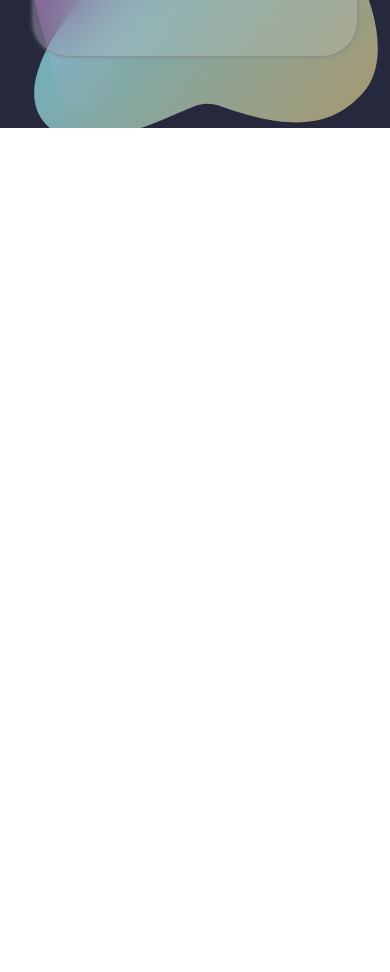
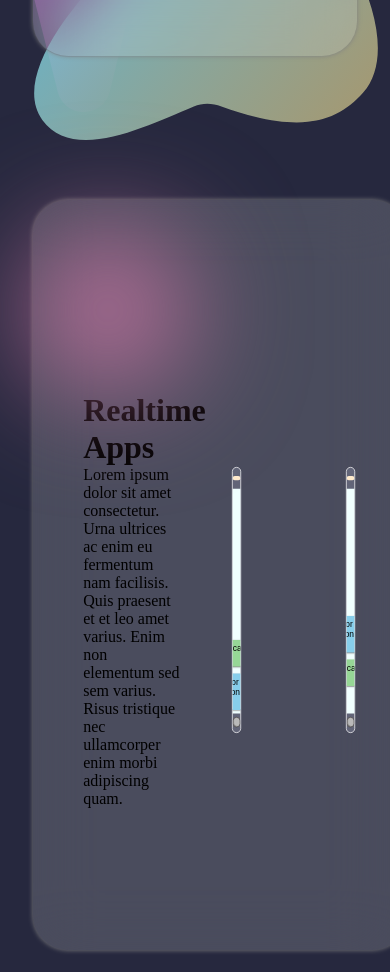
Before and after one commit to yakraj/portfolio-mrp, a React (Vite) app: page / in a window 390 px wide. Shown: the part 1560-2532 px from the top of the page. Before the commit the page ends 1688 px from the top, so only its background shows below. Built offline with nearby package versions, Linux system fonts and the light colour scheme.

Commit message:
created mobile preview with message

```diff
--- a/src/App.tsx
+++ b/src/App.tsx
@@ -1,4 +1,4 @@
-// import { AboutProject } from "./components/about.project";
+import { AboutProject } from "./components/about.project";
 import { Home } from "./features/home/home";
 import { Portfolio } from "./features/portfolio/portfolio";
 // import { ContactPage } from "./features/contact/contact";
@@ -10,7 +10,7 @@ function App() {
     <MainProvider>
       <Home />
       <Portfolio />
-      {/* <AboutProject /> */}
+      <AboutProject />
       {/* <ContactPage /> */}
     </MainProvider>
   );
--- /dev/null
+++ b/src/assets/message.json
@@ -0,0 +1,159 @@
+{
+  "chattings": [
+    { "message": "Hey there!", "side": "left" },
+    { "message": "Hi! How can I help you today?", "side": "right" },
+    {
+      "message": "I'm looking for information on your products.",
+      "side": "left"
+    },
+    { "message": "Sure! Our products are...", "side": "right" },
+    {
+      "message": "That sounds great! Do you offer any discounts?",
+      "side": "left"
+    },
+    {
+      "message": "Yes, we have ongoing promotions on certain items.",
+      "side": "right"
+    },
+    { "message": "Awesome! Could you provide more details?", "side": "left" },
+    { "message": "Certainly! The discounts range from...", "side": "right" },
+    {
+      "message": "Thanks for the info! I'll consider placing an order soon.",
+      "side": "left"
+    },
+    {
+      "message": "You're welcome! Feel free to reach out if you have any more questions.",
+      "side": "right"
+    },
+    {
+      "message": "I have a question about your return policy.",
+      "side": "left"
+    },
+    { "message": "Our return policy allows...", "side": "right" },
+    {
+      "message": "That's good to know. What if the product is damaged upon arrival?",
+      "side": "left"
+    },
+    { "message": "In such cases, we offer...", "side": "right" },
+    { "message": "Okay, thanks for clarifying!", "side": "left" },
+    {
+      "message": "You're welcome! We aim to provide clear policies for our customers.",
+      "side": "right"
+    },
+    {
+      "message": "I have another query regarding shipping options.",
+      "side": "left"
+    },
+    {
+      "message": "We offer several shipping options including...",
+      "side": "right"
+    },
+    {
+      "message": "Great! How long does standard shipping usually take?",
+      "side": "left"
+    },
+    { "message": "Standard shipping typically takes...", "side": "right" },
+    {
+      "message": "Got it. That's within my timeframe. Thanks for the details!",
+      "side": "left"
+    },
+    {
+      "message": "You're welcome! Let me know if there's anything else I can assist you with.",
+      "side": "right"
+    },
+    {
+      "message": "I'm interested in your latest product release.",
+      "side": "left"
+    },
+    { "message": "Our latest product is...", "side": "right" },
+    {
+      "message": "It looks impressive! Are there any reviews available?",
+      "side": "left"
+    },
+    { "message": "Yes, you can find reviews on our website.", "side": "right" },
+    { "message": "Thank you! I'll check them out.", "side": "left" },
+    {
+      "message": "You're welcome! Feel free to ask if you need more information.",
+      "side": "right"
+    },
+    {
+      "message": "Could you assist me with setting up an account?",
+      "side": "left"
+    },
+    {
+      "message": "Sure! To create an account, you need to...",
+      "side": "right"
+    },
+    { "message": "Got it. I'll proceed with that now.", "side": "left" },
+    {
+      "message": "Let me know if you encounter any issues during the process.",
+      "side": "right"
+    },
+    {
+      "message": "I'm experiencing difficulties with logging in.",
+      "side": "left"
+    },
+    {
+      "message": "Please ensure your credentials are entered correctly.",
+      "side": "right"
+    },
+    { "message": "It worked! Thanks for your assistance.", "side": "left" },
+    { "message": "You're welcome! I'm glad it's resolved.", "side": "right" },
+    { "message": "Can I change my order after placing it?", "side": "left" },
+    { "message": "Once an order is placed, changes...", "side": "right" },
+    { "message": "Understood. I'll keep that in mind.", "side": "left" },
+    {
+      "message": "Feel free to contact us if you have any urgent requests.",
+      "side": "right"
+    },
+    {
+      "message": "Do you have a phone number I can call for support?",
+      "side": "left"
+    },
+    { "message": "Our customer support number is...", "side": "right" },
+    { "message": "Thanks! I'll make a note of that.", "side": "left" },
+    {
+      "message": "You're welcome! We're here to help whenever you need us.",
+      "side": "right"
+    },
+    {
+      "message": "I'm interested in learning more about your company.",
+      "side": "left"
+    },
+    { "message": "We specialize in...", "side": "right" },
+    {
+      "message": "That's impressive! How long have you been in business?",
+      "side": "left"
+    },
+    { "message": "We've been serving customers since...", "side": "right" },
+    {
+      "message": "It's good to know you have experience in the industry.",
+      "side": "left"
+    },
+    {
+      "message": "Thank you! We strive to provide quality products and services.",
+      "side": "right"
+    },
+    {
+      "message": "I have a technical question about one of your products.",
+      "side": "left"
+    },
+    {
+      "message": "Please provide details about the issue you're facing.",
+      "side": "right"
+    },
+    {
+      "message": "The product seems to have a compatibility issue with...",
+      "side": "left"
+    },
+    {
+      "message": "Let me check on that and get back to you with a solution.",
+      "side": "right"
+    },
+    { "message": "Thank you for your assistance!", "side": "left" },
+    {
+      "message": "You're welcome! We aim to provide prompt support to our customers.",
+      "side": "right"
+    }
+  ]
+}
--- a/src/components/about.project.tsx
+++ b/src/components/about.project.tsx
@@ -1,6 +1,23 @@
 // import React from "react";
 import "../features/portfolio/portfolio.css";
+import { MobilePhone } from "./mobile.phone";
+import chattings from "../assets/message.json";
+import { useEffect, useState } from "react";
 export const AboutProject = () => {
+  const [chats, setChats] = useState<any[]>([]); // Specify the type of state 'chats'
+
+  useEffect(() => {
+    // Retrieve chats from JSON file or API response
+    const tempchats = chattings.chattings; // Assuming chattings is an array of chat messages
+
+    // Use a functional update to ensure state is updated correctly
+    tempchats.forEach((message, index) => {
+      setTimeout(() => {
+        setChats((prevChats) => [...prevChats, message]);
+      }, index * 2000);
+    });
+  }, []);
+
   return (
     <>
       <div className="main-body b-center">
@@ -14,29 +31,20 @@ export const AboutProject = () => {
             }}
             className="content-body about-project"
           >
-            <h1>Sunaulo</h1>
-            <div className="project-type">
-              <div className="project-icon"></div>
-              <p>ecommerce</p>
-            </div>
-            <p className="project-desc">
-              Lorem ipsum dolor sit amet consectetur. Urna ultrices ac enim eu
-              fermentum nam facilisis. Quis praesent et et leo amet varius. Enim
-              non elementum sed sem varius. Risus tristique nec ullamcorper enim
-              morbi adipiscing quam.
-            </p>
-            <button className="project-visit c-p">Visit</button>
-
-            <div className="posts-corusel">
-              <div className="single-post"></div>
-              <div className="single-post"></div>
-              <div className="single-post"></div>
-              <div className="single-post"></div>
-              <div className="single-post"></div>
-              <div className="single-post"></div>
-              <div className="single-post"></div>
-              <div className="single-post"></div>
-              <div className="single-post"></div>
+            <div className="main-chat-container">
+              <div className="text-side">
+                <h1>Realtime Apps</h1>
+                <p className="project-desc">
+                  Lorem ipsum dolor sit amet consectetur. Urna ultrices ac enim
+                  eu fermentum nam facilisis. Quis praesent et et leo amet
+                  varius. Enim non elementum sed sem varius. Risus tristique nec
+                  ullamcorper enim morbi adipiscing quam.
+                </p>
+              </div>
+              <div className="mobile-chat-container">
+                <MobilePhone chats={chats} />
+                <MobilePhone chats={chats} />
+              </div>
             </div>
           </div>
         </div>
--- /dev/null
+++ b/src/components/mobile.phone.tsx
@@ -0,0 +1,34 @@
+import "./styles/mobile.phone.css";
+
+export const MobilePhone = ({ chats }) => {
+  return (
+    <>
+      <div className="mobile-phone">
+        <div className="mobile-upper-div">
+          <div className="mobile-earpic"></div>
+        </div>
+        <div className="mobile-display">
+          {chats.reverse().map((i) => (
+            <div
+              key={i.message}
+              style={{
+                justifyContent: i.side === "right" && "flex-end",
+              }}
+              className="messagecontainer-left"
+            >
+              <div
+                style={{ backgroundColor: i.side === "right" && "#96d796" }}
+                className="text"
+              >
+                {i && i.message}
+              </div>
+            </div>
+          ))}
+        </div>
+        <div className="mobile-lower-div">
+          <div className="mobile-home-buttton"></div>
+        </div>
+      </div>
+    </>
+  );
+};
--- /dev/null
+++ b/src/components/styles/mobile.phone.css
@@ -0,0 +1,113 @@
+.mobile-phone {
+  height: 380px;
+  box-sizing: border-box;
+  top: 124px;
+  background-color: rgba(162, 166, 189, 0.28);
+  width: 180px;
+  left: 117px;
+  border-radius: 24px;
+  overflow: hidden;
+  display: flex;
+  justify-content: flex-start;
+  flex-direction: column;
+  align-items: center;
+  border: 1px solid #fff;
+  margin: 0px 50px;
+  scale: 0.7;
+}
+.mobile-upper-div {
+  height: 30px;
+  width: 100%;
+  box-sizing: border-box;
+  display: flex;
+  justify-content: center;
+  align-items: center;
+  border-radius: 0px;
+}
+.mobile-earpic {
+  height: 6.66667px;
+  width: 45.8333px;
+  box-sizing: border-box;
+  background-color: blanchedalmond;
+  border-radius: 4px;
+}
+.mobile-display::-webkit-scrollbar {
+  width: 0px;
+}
+.mobile-display {
+  background-color: azure;
+  height: 320.833px;
+  width: 162.5px;
+  box-sizing: border-box;
+  border-radius: 9px;
+  display: flex;
+  overflow: auto;
+  /* justify-content: center; */
+  align-items: center;
+  flex-direction: column-reverse;
+  /* height: 100%; */
+}
+.mobile-lower-div {
+  height: 25px;
+  width: 100%;
+  box-sizing: border-box;
+  display: flex;
+  justify-content: center;
+  align-items: center;
+}
+.mobile-home-buttton {
+  height: 15px;
+  width: 50px;
+  box-sizing: border-box;
+  border-radius: 14px;
+  border: 1px solid #454343;
+  box-shadow: inset 1px -1px grey;
+  background: #b9b9b9;
+}
+.mobile-chat-container {
+  display: flex;
+}
+
+.messagecontainer-left,
+.messagecontainer-right {
+  width: 100%;
+  padding: 5px;
+  box-sizing: border-box;
+  display: flex;
+  font-family: sans-serif;
+  justify-content: flex-start;
+  .text {
+    max-width: 80%;
+    font-size: 12px;
+    background: #96d796;
+    box-shadow: 1px 1px 2px grey;
+    padding: 5px;
+    border-radius: 10px;
+    background: skyblue;
+    padding: 5px;
+    border-radius: 5px;
+    transition: ease all 0.3s;
+  }
+  :hover {
+    scale: 1.1;
+    cursor: pointer;
+    color: #fff;
+  }
+}
+.messagecontainer-right {
+  justify-content: flex-end;
+}
+.main-chat-container {
+  display: flex;
+  justify-content: space-between;
+  align-items: center;
+  height: 100%;
+  .mobile-chat-container {
+    width: 70%;
+    display: flex;
+    justify-content: space-around;
+  }
+  .text-side {
+    width: 30%;
+  }
+}
--- a/src/main.tsx
+++ b/src/main.tsx
@@ -1,10 +1,10 @@
-import React from 'react'
-import ReactDOM from 'react-dom/client'
-import App from './App.tsx'
-import './index.css'
+import React from "react";
+import ReactDOM from "react-dom/client";
+import App from "./App.tsx";
+import "./index.css";
 
-ReactDOM.createRoot(document.getElementById('root')!).render(
-  <React.StrictMode>
-    <App />
-  </React.StrictMode>,
-)
+ReactDOM.createRoot(document.getElementById("root")!).render(
+  // <React.StrictMode>
+  <App />
+  // </React.StrictMode>,
+);
```
Also changed, not shown: src/components/mobile.phone1.tsx (added, +34 -0 lines).
